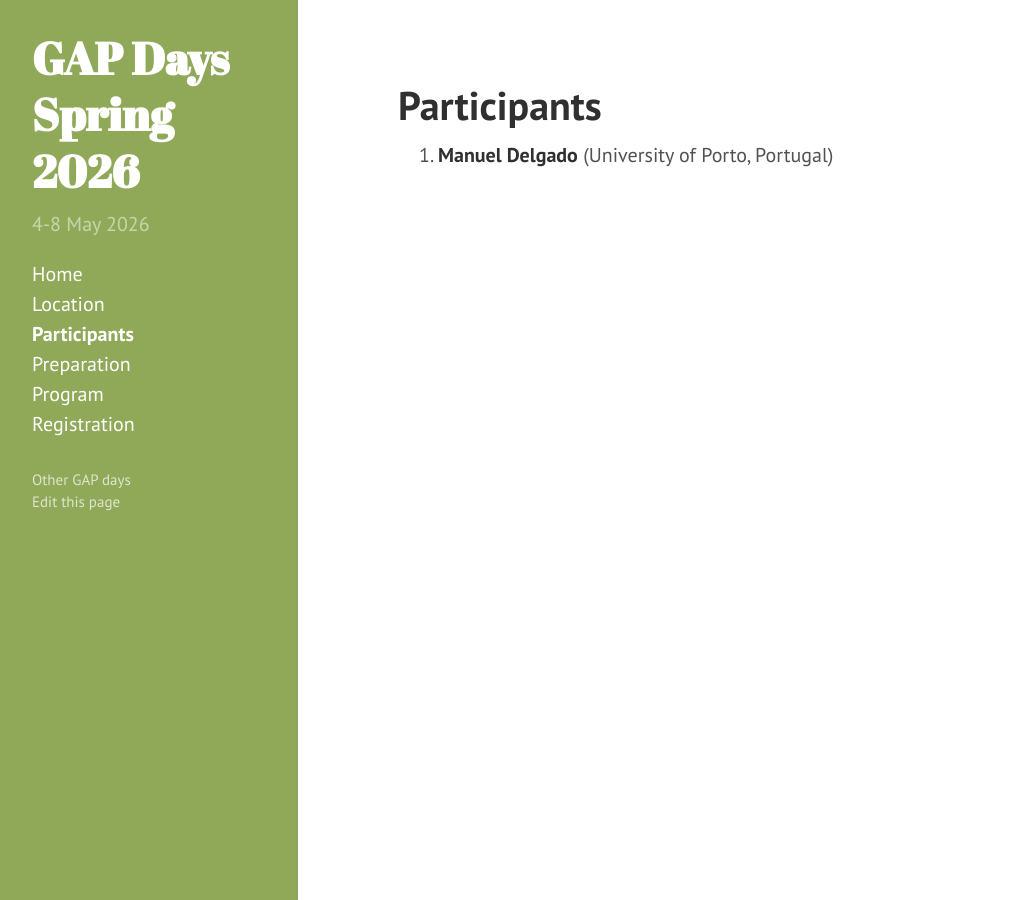
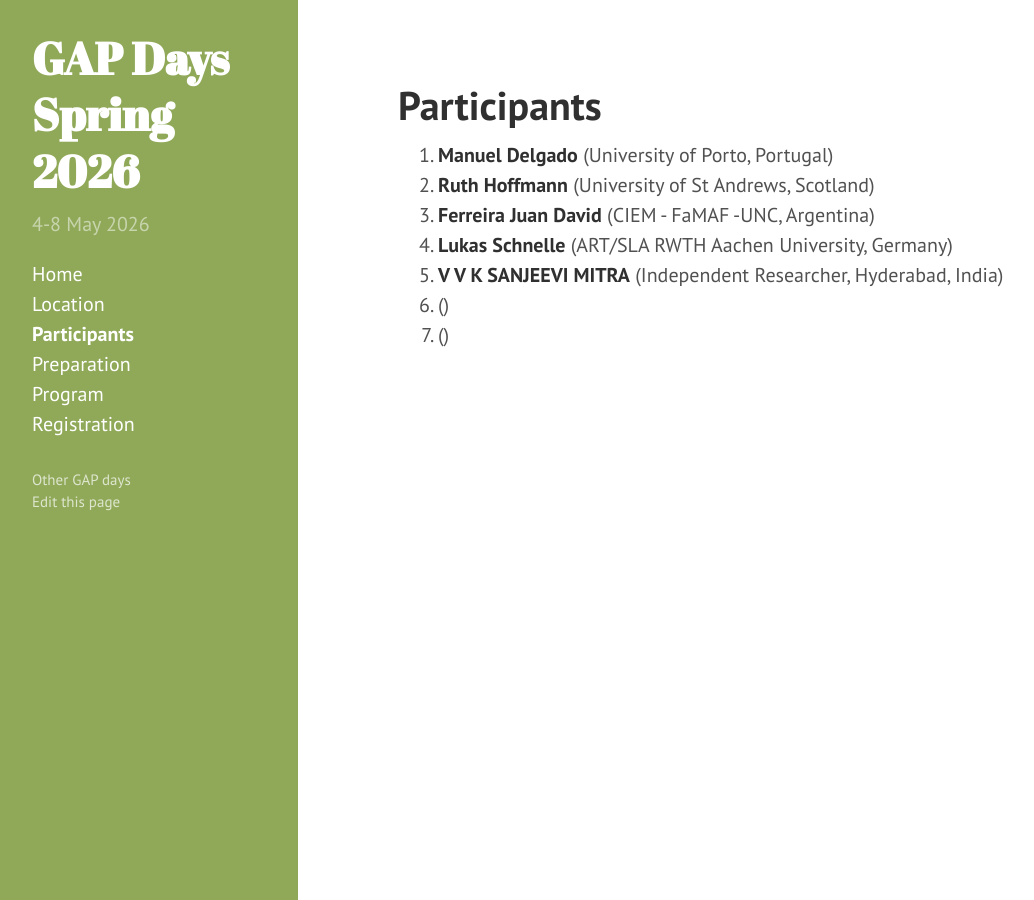
Before and after one commit to gapdays/gapdays2026-spring, a Jekyll site: the page built from participants.md, in a window 1280 px wide. Shown: the whole page, without its empty margins (2-1036 px from the left). Built offline with Jekyll 4.4.1, drawn with Linux system fonts in a browser that asks for light colours.

Commit message:
update to the list of participants

```diff
--- a/participants.md
+++ b/participants.md
@@ -3,6 +3,12 @@
 title: Participants
 participants:
   - {name: Manuel Delgado, affiliation: "University of Porto, Portugal"}
+  - {name: Ruth Hoffmann, affiliation: "University of St Andrews, Scotland"}
+  - {name: Ferreira Juan David, affiliation: "CIEM - FaMAF -UNC, Argentina"}
+  - {name: Lukas Schnelle, affiliation: "ART/SLA RWTH Aachen University, Germany"}
+  - {name: V V K SANJEEVI MITRA, affiliation: "Independent Researcher, Hyderabad, India"}
+  - {name: , affiliation: ""}
+  - {name: , affiliation: ""}
 ---
 
 <ol>{% assign participants = page.participants %}
```
